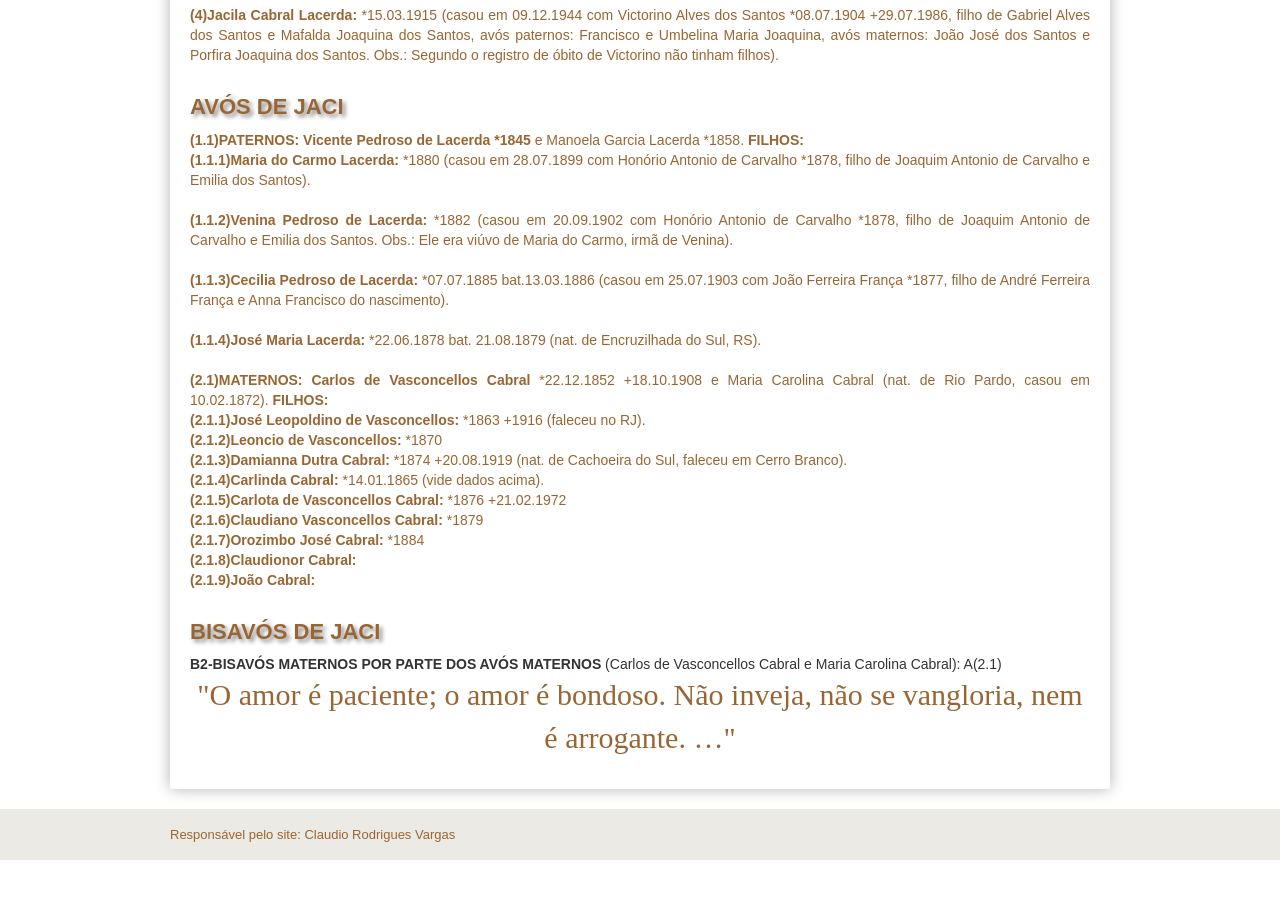
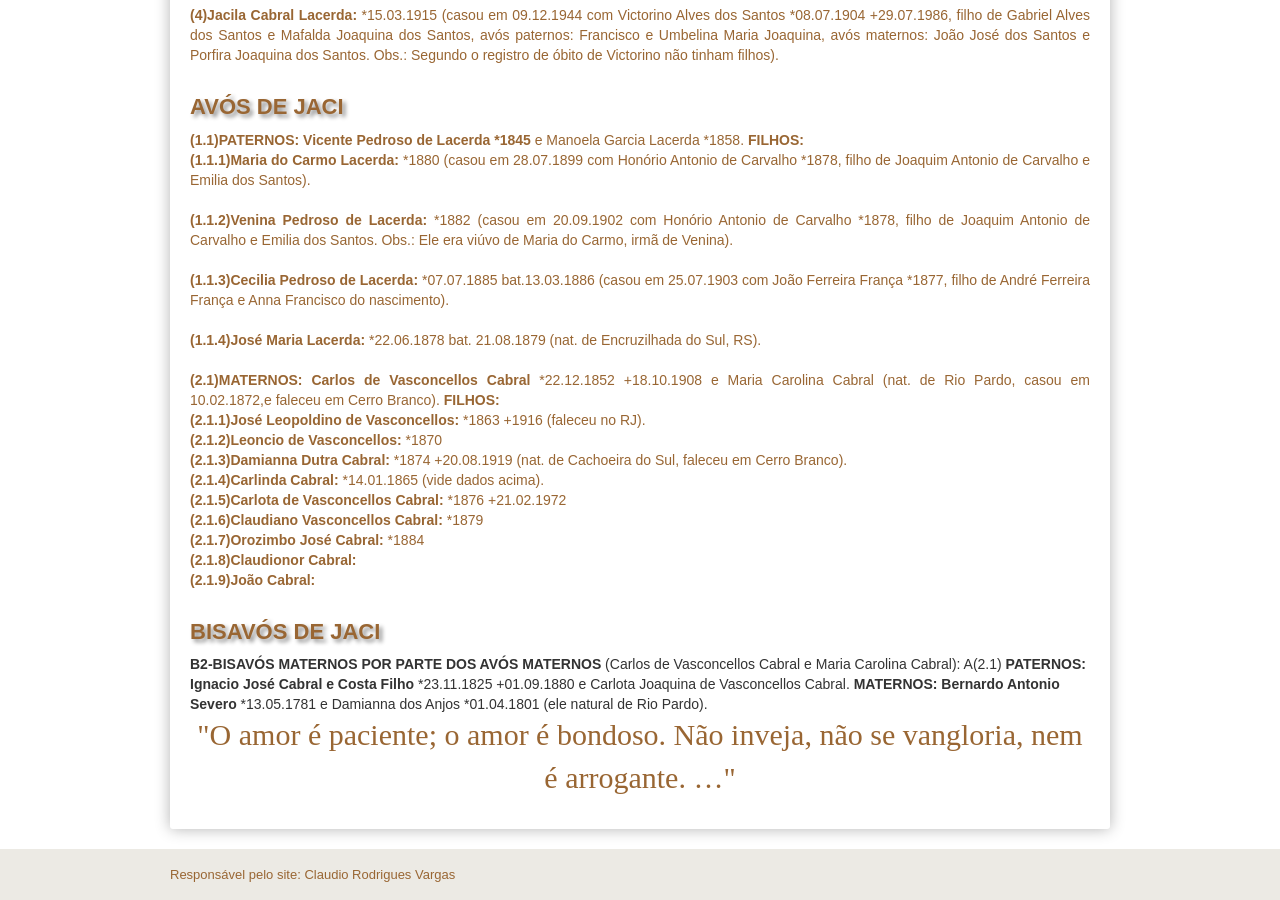
Before and after one commit to claudiovargas1955/claudiovargas1955.github.io, a Jekyll site: the page built from _pages/familia-lacerda.html, in a window 1280 px wide and 900 px high, scrolled down 1313 px. Built offline with Jekyll 4.4.1, drawn with Linux system fonts in a browser that asks for light colours; some web fonts are replaced; before the commit the page ends 2173 px from its top, so only the background shows below that.

Commit message:
Update familia-lacerda.html

```diff
--- a/_pages/familia-lacerda.html
+++ b/_pages/familia-lacerda.html
@@ -158,7 +158,7 @@ Santos e Porfira Joaquina dos Santos. Obs.: Segundo o registro de óbito de Vict
 
   <b>(1.1.4)José Maria Lacerda: </b>*22.06.1878 bat. 21.08.1879 (nat. de Encruzilhada do Sul, RS). <br><br>
 
-<b>(2.1)MATERNOS: Carlos de Vasconcellos Cabral </b>*22.12.1852 +18.10.1908 e Maria Carolina Cabral (nat. de Rio Pardo, casou em 10.02.1872).
+<b>(2.1)MATERNOS: Carlos de Vasconcellos Cabral </b>*22.12.1852 +18.10.1908 e Maria Carolina Cabral (nat. de Rio Pardo, casou em 10.02.1872,e faleceu em Cerro Branco).
 <b>FILHOS: </b><br>
   <b>(2.1.1)José Leopoldino de Vasconcellos: </b>*1863 +1916 (faleceu no RJ).<br>
   <b>(2.1.2)Leoncio de Vasconcellos: </b>*1870<br>
@@ -172,6 +172,9 @@ Santos e Porfira Joaquina dos Santos. Obs.: Segundo o registro de óbito de Vict
 
 <h4>BISAVÓS DE JACI</h4>
 <b>B2-BISAVÓS MATERNOS POR PARTE DOS AVÓS MATERNOS </b> (Carlos de Vasconcellos Cabral e Maria Carolina Cabral): A(2.1)
+<b>PATERNOS: Ignacio José Cabral e Costa Filho </b>*23.11.1825 +01.09.1880 e Carlota Joaquina de Vasconcellos Cabral.
+
+<b>MATERNOS: Bernardo Antonio Severo </b>*13.05.1781 e Damianna dos Anjos *01.04.1801 (ele natural de Rio Pardo).
 
 
 
```
